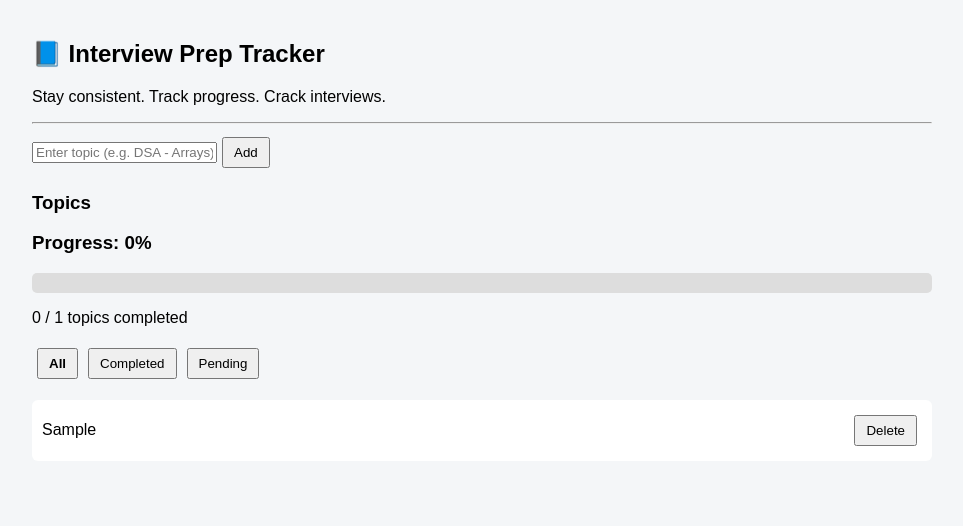
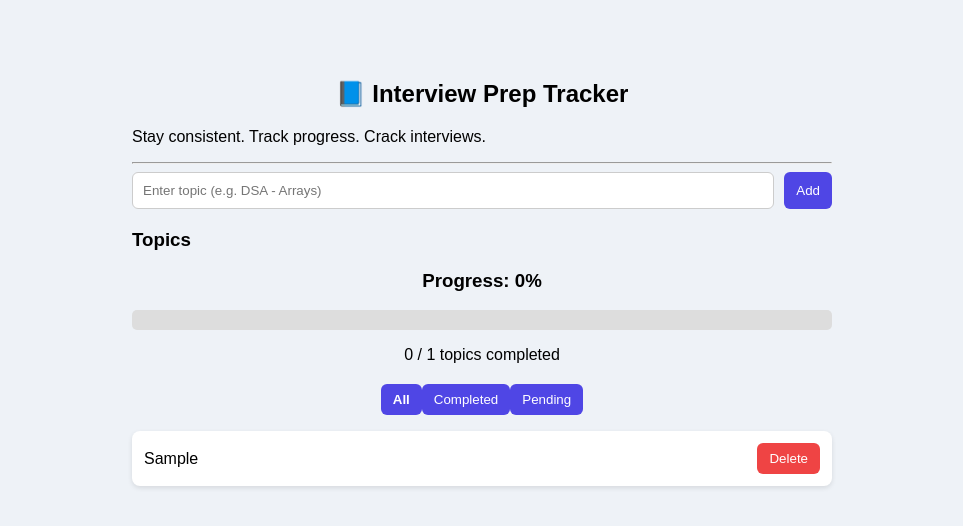
Before and after one commit to ananya-1112/interview-prep-tracker, a React (Vite) app: page / in a window 1280 px wide. Both pictures are taken after typing "Sample" into the empty fields and a click on the button "Add". Shown: the top 526 px of the page, without its empty margins (158-1121 px from the left). Built offline with nearby package versions, Linux system fonts and the light colour scheme.

Commit message:
Final raw structure of the website(BEFORE UI POLISHING)

```diff
--- a/src/App.jsx
+++ b/src/App.jsx
@@ -63,7 +63,7 @@ const progress = total === 0 ? 0 : Math.round((completed / total) * 100);
 
       <h3>Topics</h3>
 
-      <div>
+      <div style={{ marginBottom: "20px", textAlign: "center" }}>
   <h3>Progress: {progress}%</h3>
   <ProgressBar progress={progress} />
   <p>
@@ -71,13 +71,14 @@ const progress = total === 0 ? 0 : Math.round((completed / total) * 100);
   </p>
 </div>
 
-       <div>
+       <div style={{ marginBottom: "15px", textAlign: "center" }}>
   <button style={{ fontWeight: filter === "all" ? "bold" : "normal" }} onClick={() => setFilter("all")}>All</button>
   <button style={{ fontWeight: filter === "completed" ? "bold" : "normal" }} onClick={() => setFilter("completed")}>Completed</button>
   <button style={{ fontWeight: filter === "pending" ? "bold" : "normal" }} onClick={() => setFilter("pending")}>Pending</button>
 </div>
 
      <ul>
+    {filteredTopics.length === 0 && <p>No topics found 🚀</p>}
   {filteredTopics.map((topic, index) => (
     <TopicItem
       key={index}
--- a/src/components/TopicItem.jsx
+++ b/src/components/TopicItem.jsx
@@ -12,7 +12,15 @@ function TopicItem({ topic, index, deleteTopic, toggleComplete }) {
     {topic.text}
   </span>
 
-  <button onClick={() => deleteTopic(index)}>Delete</button>
+  <button
+  onClick={() => deleteTopic(index)}
+  style={{
+    background: "#ef4444",
+    marginLeft: "10px",
+  }}
+>
+  Delete
+</button>
 </li>
   );
 }
--- a/src/styles/app.css
+++ b/src/styles/app.css
@@ -1,21 +1,46 @@
 body {
   font-family: Arial, sans-serif;
-  background-color: #f4f6f8;
+  background-color: #eef2f7;
   margin: 0;
   padding: 0;
 }
 
 .container {
-  max-width: 900px;
-  margin: auto;
+  max-width: 700px;
+  margin: 40px auto;
   padding: 20px;
 }
 
+h2 {
+  text-align: center;
+}
+
+form {
+  display: flex;
+  gap: 10px;
+  margin-bottom: 20px;
+}
+
+input {
+  flex: 1;
+  padding: 10px;
+  border-radius: 6px;
+  border: 1px solid #ccc;
+}
+
 button {
-  margin: 5px;
-  padding: 6px 10px;
+  padding: 8px 12px;
+  border: none;
+  border-radius: 6px;
+  background-color: #4f46e5;
+  color: white;
   cursor: pointer;
 }
+
+button:hover {
+  background-color: #4338ca;
+}
+
 
 ul {
   list-style: none;
@@ -24,10 +49,11 @@ ul {
 
 li {
   background: white;
-  margin: 8px 0;
-  padding: 10px;
-  border-radius: 6px;
+  margin-bottom: 10px;
+  padding: 12px;
+  border-radius: 8px;
   display: flex;
   justify-content: space-between;
   align-items: center;
+  box-shadow: 0 2px 5px rgba(0, 0, 0, 0.1);
 }
```
